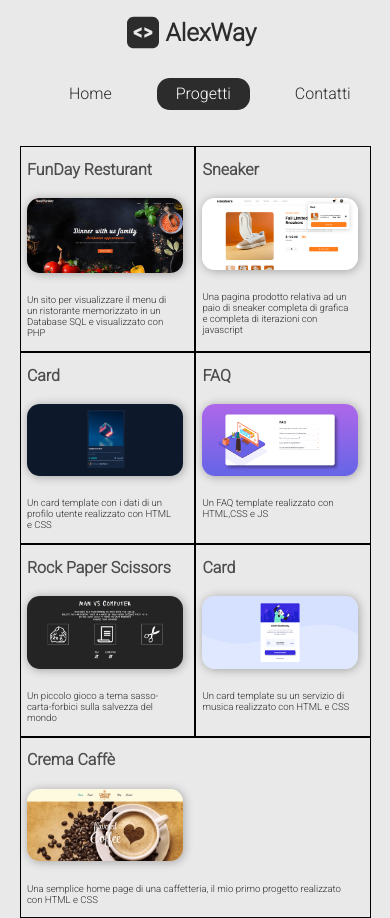
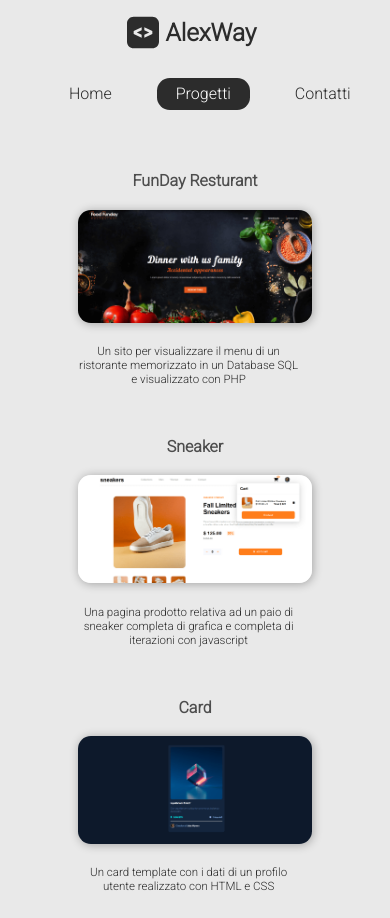
Before and after one commit to Alex19Way/portfolio, a plain HTML site: page progetti.html in a window 390 px wide. Shown: the top 918 px of the page. Drawn offline with Linux system fonts and the light colour scheme.

Commit message:
Add files via upload

```diff
--- a/style/_progetti.scss
+++ b/style/_progetti.scss
@@ -47,7 +47,12 @@
     .project{margin: 3rem auto;}
     .box{
         flex: 1;
-        border: solid 1px black;
-        padding: 2rem 1rem;
+        text-align: center; }
+    .project img{width: 60vw;}
+    .project h4{font-size: 2.5rem;}
+    .project p{
+        font-size: 1.8rem;
+        max-width: 60vw;
+        margin: 0 auto;
     }
 }
```
Also changed, not shown: style/style.css, 1 other file.
